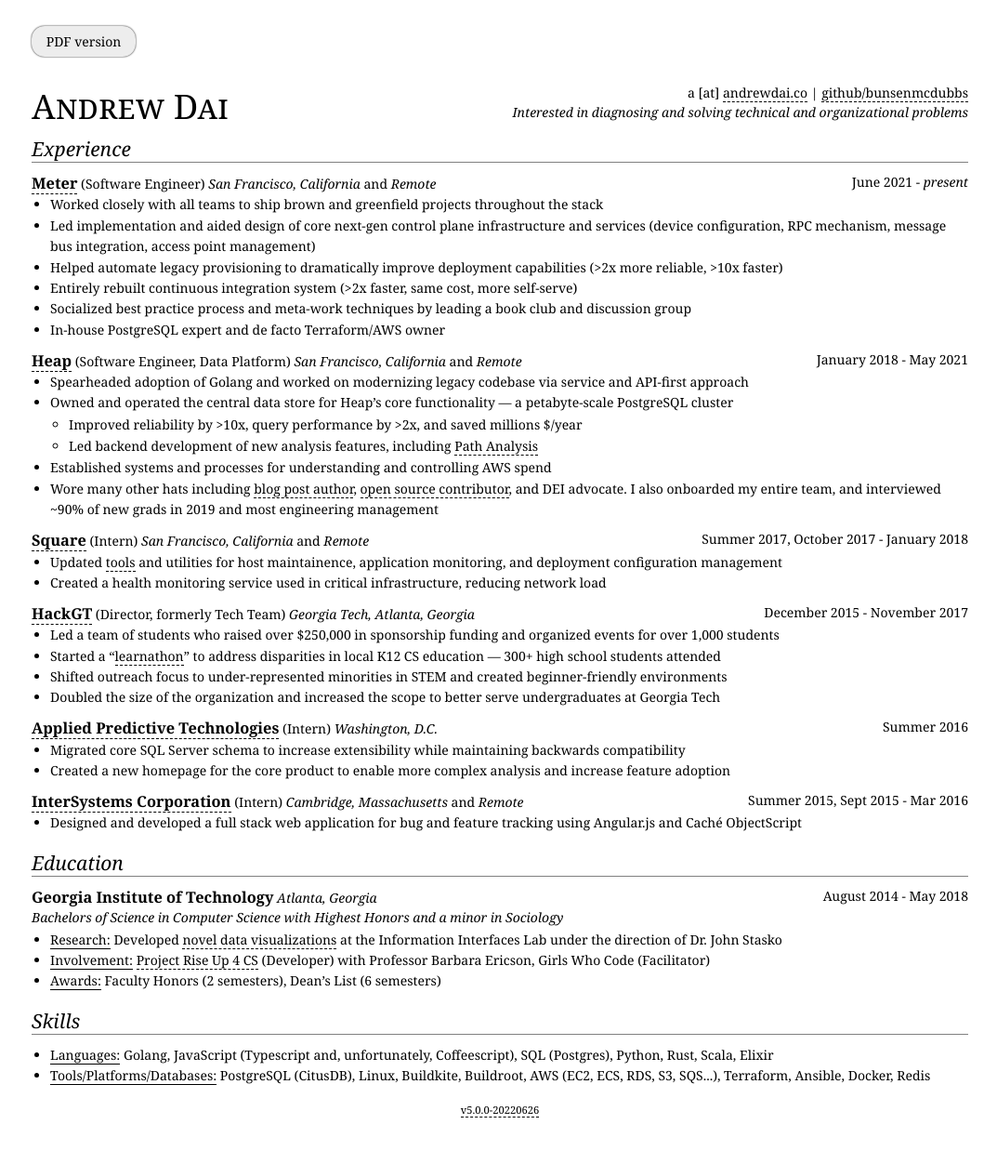
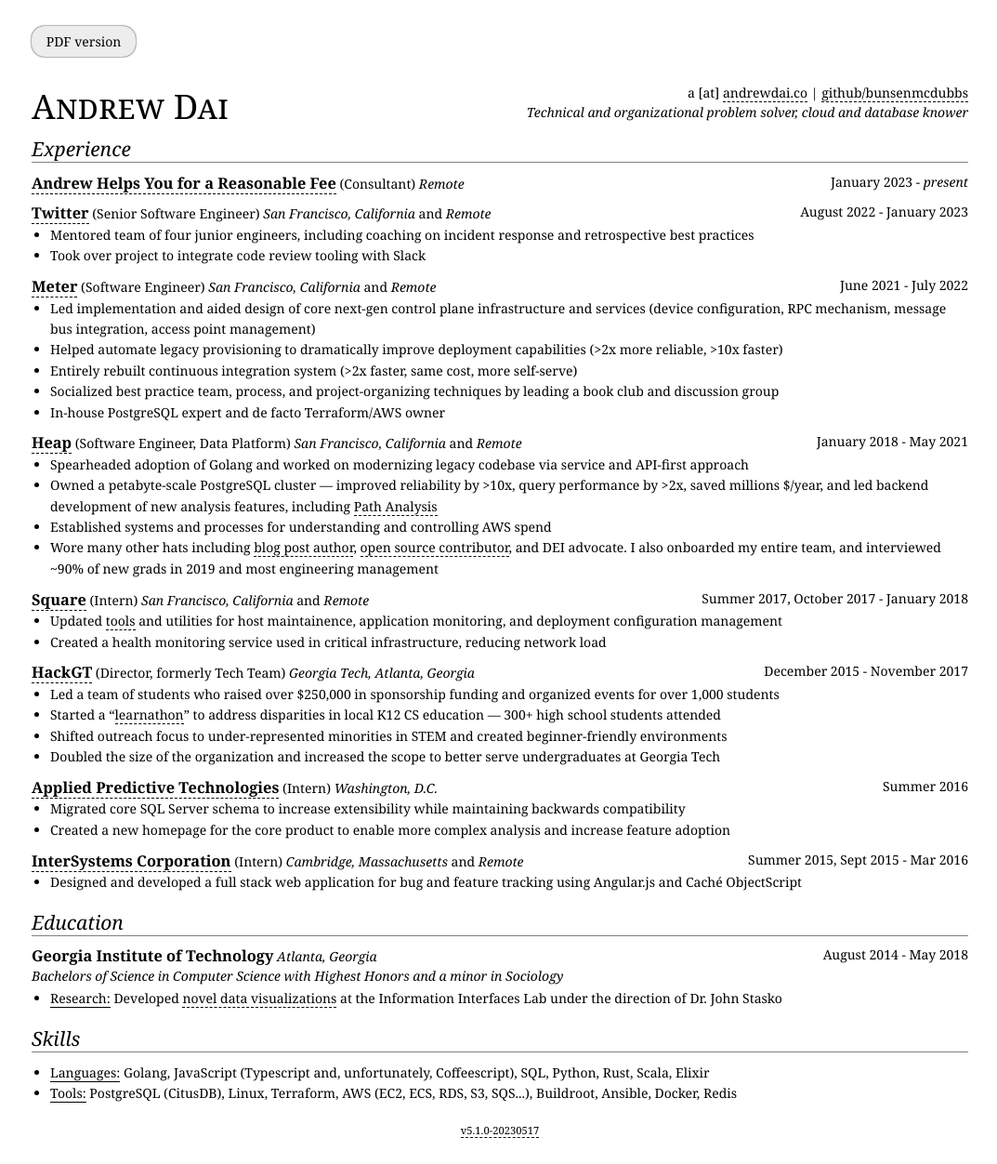
Before and after one commit to bunsenmcdubbs/bunsenmcdubbs.github.io, a Jekyll site: the page built from resume/index.html, in a window 1280 px wide. Shown: the whole page at 93% size, without its empty margins (102-1175 px from the left). Built offline with Jekyll 4.4.1, drawn with Linux system fonts in a browser that asks for light colours; comment, search, counter and statistics services are not loaded; before the commit the page ends 1229 px from its top, so only the background shows below that.

Commit message:
update resume with Twitter and consulting, prune details

```diff
--- a/resume/index.html
+++ b/resume/index.html
@@ -1,5 +1,6 @@
 ---
 ---
+<!DOCTYPE html>
 <html>
 <head>
   <meta charset="utf-8">
@@ -16,7 +17,7 @@
 <header>
 
   <div class="no-print">
-    <a href="https://www.dropbox.com/s/vwtjrxifyw940ma/Resume.pdf?dl=0"
+    <a href="./Andrew Dai's Resume.pdf"
       style="
         display: block;
         border: none;
@@ -40,7 +41,7 @@
       github/</span>bunsenmcdubbs</a></li>
   </ul>
 
-  <p id="objective">Interested in diagnosing and solving technical and organizational problems</p>
+  <p id="objective">Technical and organizational problem solver, cloud and database knower</p>
 </header>
 
 <div class="container">
@@ -48,16 +49,33 @@
     <h2>Experience</h2>
 
     <div class="entry">
+      <h3><a href="https://andrewdai.co">Andrew Helps You for a Reasonable Fee</a></h3>
+      <span class="role">Consultant</span>
+      <span class="loc">Remote</span>
+      <span class="date">January 2023 - <i>present</i></span>
+    </div>
+
+    <div class="entry">
+      <h3><a href="https://twitter.com">Twitter</a></h3>
+      <span class="role">Senior Software Engineer</span>
+      <span class="loc">San Francisco, California</span> and <span class="loc">Remote</span>
+      <span class="date">August 2022 - January 2023</span>
+      <ul>
+        <li><p>Mentored team of four junior engineers, including coaching on incident response and retrospective best practices</p></li>
+        <li><p>Took over project to integrate code review tooling with Slack</p></li>
+      </ul>
+    </div>
+
+    <div class="entry">
       <h3><a href="https://meter.com">Meter</a></h3>
       <span class="role">Software Engineer</span>
       <span class="loc">San Francisco, California</span> and <span class="loc">Remote</span>
-      <span class="date">June 2021 - <i>present</i></span>
+      <span class="date">June 2021 - July 2022</span>
       <ul>
-        <li><p>Worked closely with all teams to ship brown and greenfield projects throughout the stack</p></li>
         <li><p>Led implementation and aided design of core next-gen control plane infrastructure and services (device configuration, RPC mechanism, message bus integration, access point management)</p></li>
         <li><p>Helped automate legacy provisioning to dramatically improve deployment capabilities (>2x more reliable, >10x faster)</p></li>
         <li><p>Entirely rebuilt continuous integration system (>2x faster, same cost, more self-serve)</p></li>
-        <li><p>Socialized best practice process and meta-work techniques by leading a book club and discussion group</p></li>
+        <li><p>Socialized best practice team, process, and project-organizing techniques by leading a book club and discussion group</p></li>
         <li><p>In-house PostgreSQL expert and de facto Terraform/AWS owner</p></li>
       </ul>
     </div>
@@ -69,13 +87,7 @@
       <span class="date">January 2018 - May 2021</span>
       <ul>
         <li><p>Spearheaded adoption of Golang and worked on modernizing legacy codebase via service and API-first approach</p></li>
-        <li>
-          <p>Owned and operated the central data store for Heap&rsquo;s core functionality &mdash; a petabyte-scale PostgreSQL cluster</p>
-          <ul>
-            <li><p>Improved reliability by >10x, query performance by >2x, and saved millions $/year</p></li>
-            <li><p>Led backend development of new analysis features, including <a href="https://www.producthunt.com/posts/paths-by-heap">Path Analysis</a> </p></li>
-          </ul>
-        </li>
+        <li><p>Owned a petabyte-scale PostgreSQL cluster &mdash; improved reliability by >10x, query performance by >2x, saved millions $/year, and led backend development of new analysis features, including <a href="https://www.producthunt.com/posts/paths-by-heap">Path Analysis</a> </p></li>
         <li><p>Established systems and processes for understanding and controlling AWS spend</p></li>
         <li><p>Wore many other hats including
           <a href="https://heap.io/blog/engineering/applying-textbook-data-structures-for-real-life-wins">blog post author</a>,
@@ -136,13 +148,9 @@
       <h3>Georgia Institute of Technology</h3>
       <span class='loc'>Atlanta, Georgia</span>
       <span class='date'>August 2014 - May 2018</span>
-      <p class="des">
-        Bachelors of Science in Computer Science with Highest Honors
-        and a minor in Sociology
-          <ul>
-              <li><p><span class="label">Research:</span> Developed <a href="https://andrewdai.co/dustandmagnet-presentation">novel data visualizations</a> at the Information Interfaces Lab under the direction of Dr. John Stasko</p></li>
-        <li><p><span class="label">Involvement:</span> <a href="http://home.cc.gatech.edu/ice-gt/551">Project Rise Up 4 CS</a> (Developer) with Professor Barbara Ericson, Girls Who Code (Facilitator)</p></li>
-        <li><p><span class="label">Awards:</span> Faculty Honors (2 semesters), Dean&rsquo;s List (6 semesters)</p></li>
+      <p class="des">Bachelors of Science in Computer Science with Highest Honors and a minor in Sociology</p>
+      <ul>
+        <li><p><span class="label">Research:</span> Developed <a href="https://andrewdai.co/dustandmagnet-presentation">novel data visualizations</a> at the Information Interfaces Lab under the direction of Dr. John Stasko</p></li>
       </ul>
     </div>
   </section>
@@ -154,20 +162,19 @@
       <li><p><span class="label">Languages:</span>
         Golang,
         JavaScript (Typescript and, unfortunately, Coffeescript),
-        SQL (Postgres),
+        SQL,
         Python,
         Rust,
         Scala,
         Elixir
       </p></li>
 
-      <li><p><span class="label">Tools/Platforms/Databases:</span>
+      <li><p><span class="label">Tools:</span>
         PostgreSQL (CitusDB),
         Linux,
-        Buildkite,
+        Terraform,
+        AWS (EC2, ECS, RDS, S3, SQS...),
         Buildroot,
-        AWS (EC2, ECS, RDS, S3, SQS...),
-        Terraform,
         Ansible,
         Docker,
         Redis
@@ -179,7 +186,7 @@
 </div>
 
 <footer>
-  <small><a href="https://github.com/bunsenmcdubbs/bunsenmcdubbs.github.io/commits/master/resume/index.html">v5.0.0-20220626</a></small>
+  <small><a href="https://github.com/bunsenmcdubbs/bunsenmcdubbs.github.io/commits/master/resume/index.html">v5.1.0-20230517</a></small>
 </footer>
 
 {% include googleAnalytics.html %}
```
Also changed, not shown: 1 other file.
